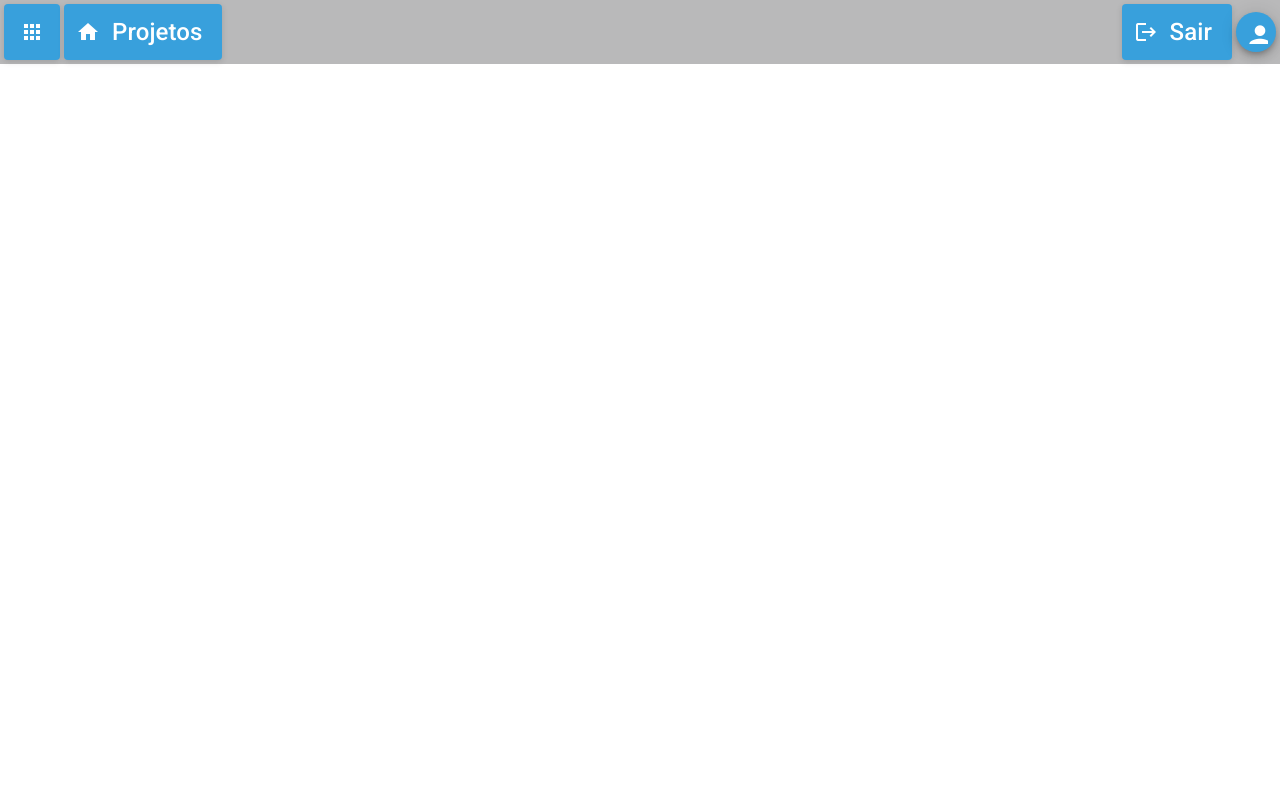
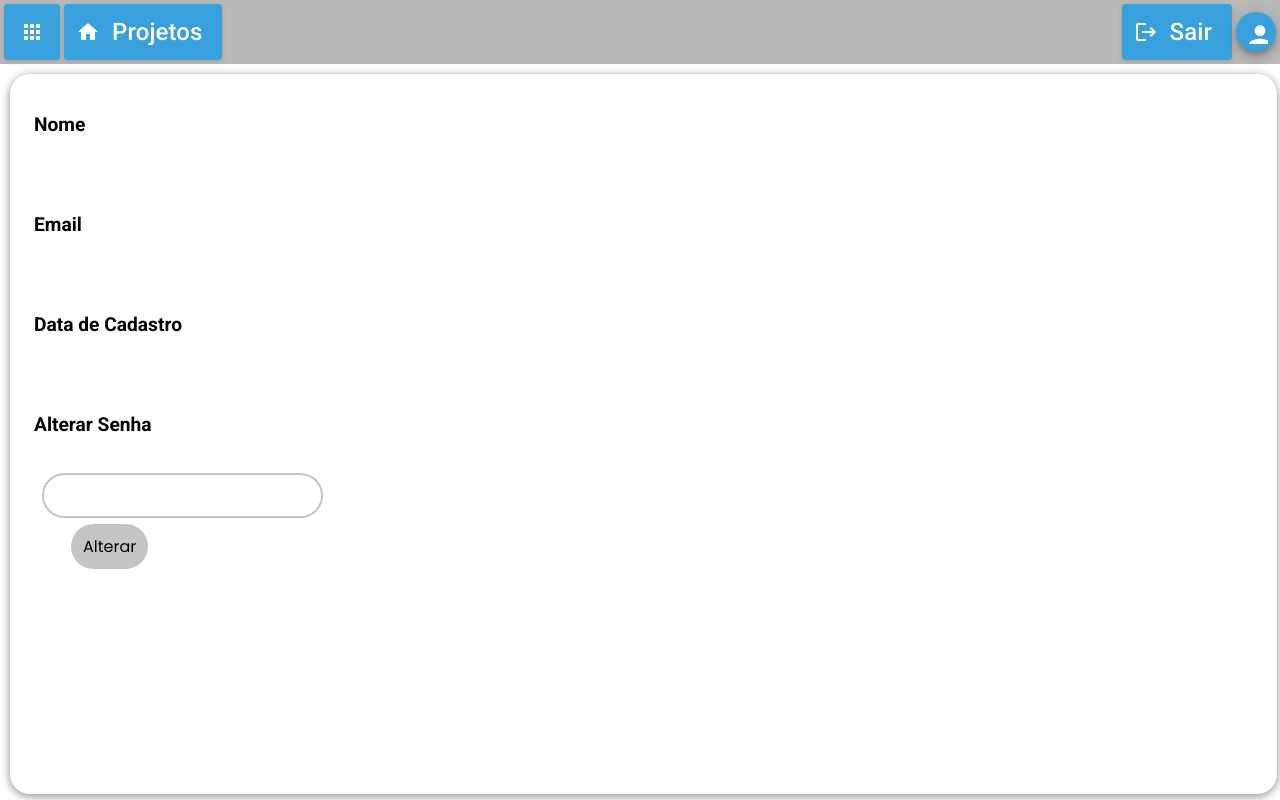
Before and after one commit to Farrush/Front-PI-Boards, an Angular app: page /perfil in a window 1280 px wide. Built offline with nearby package versions, Linux system fonts and the light colour scheme; no server answers.

Commit message:
Aba de perfil 99% alterada

```diff
--- a/src/app/pages/area-perfil/area-perfil.component.html
+++ b/src/app/pages/area-perfil/area-perfil.component.html
@@ -1,5 +1,17 @@
 <div class="page-perfil">
     <app-cabecalho></app-cabecalho>
-    <h1>{{usuario?.nome}}</h1>
-    <h1>{{usuario?.email}}</h1>
+    <div class="container">
+        <h2> Nome <h1 class="email">{{usuario?.nome}}</h1>
+        </h2>
+        <h2> Email <h1 class="email">{{usuario?.email}}</h1>
+        </h2>
+        <h2> Data de Cadastro
+            <h1 class="email">{{ usuario?.dataCadastro | date: 'dd-MM-yyyy HH:mm:ss': 'America/Sao_Paulo' }}</h1>
+        </h2>
+        <h2> Alterar Senha <section class="input-box">
+            <input [(ngModel)]="pass" id="pass" class="input-field" name="pass" ngModel autocomplete="off">
+            <input (click)="onSubmit()" type="submit" class="input-submit" value="Alterar">
+        </section>
+    </h2>
+    </div>
 </div>
--- a/src/app/pages/area-perfil/area-perfil.component.scss
+++ b/src/app/pages/area-perfil/area-perfil.component.scss
@@ -1,3 +1,88 @@
-.page-perfil{
+.page-perfil {
     height: 100%;
+    padding: 1 auto;
+
+    .container {
+        display: flex;
+        align-items: baseline;
+        flex-wrap: wrap;
+        flex-direction: column;
+        align-content: flex-start;
+        border: 4px solid transparent;
+        border-radius: 20px;
+        box-shadow: 0 2px 10px #0007;
+        width: 99vw;
+        height: 90vh;
+        margin: 10px;
+        padding: 15px;
+
+        h2{
+            font-family: 'roboto', sans-serif;
+            font-weight: 600;
+            margin: 1px auto;
+            padding: 5px;
+            font-size: 1.5vw;
+
+            section{
+                font-family: "roboto", sans-serif;
+                font-weight: 300;
+                font-size: 1.3vw;
+                width: 22vw;
+                word-wrap: break-word;
+                padding: 0.5rem;
+                margin: 10px;
+
+                .input-field {
+                    height: 45px;
+                    font-size: 16px;
+                    background: transparent;
+                    color: #000000;
+                    padding-inline: 20px 50px;
+                    border: 2px solid  #c6c3c3;
+                    border-radius: 30px;
+                    outline: transparent;
+                    margin: -10px;
+                }
+
+                .input-field:focus{
+                    transition: 510ms;
+                    border: 2px solid  #3493d4;
+                }
+
+
+                .input-submit {
+                    font-family: "poppins", sans-serif;
+                    position: relative;
+                    width: 6vw;
+                    height: 45px;
+                    background: #c6c3c3;
+                    font-size: 16px;
+                    font-weight: 400;
+                    margin-left: 1.5vw;
+                    border: none;
+                    border-radius: 30px;
+                    cursor: pointer;
+                    transition: 0.3s;
+                }
+
+                .input-submit:hover{
+                    transition: 550ms;
+                    background: #3493d4;
+                    color: #fff;
+                }
+            }
+        }
+
+        .email {
+            font-family: 'roboto', sans-serif;
+            font-weight: 300;
+            font-size: 1.3vw;
+            width: 22vw;
+            word-wrap: break-word;
+            padding: .5rem;
+            margin: 10px;
+        }
+    }
+
+
 }
--- a/src/app/pages/area-perfil/area-perfil.component.ts
+++ b/src/app/pages/area-perfil/area-perfil.component.ts
@@ -1,23 +1,47 @@
 import { Component, OnInit } from '@angular/core';
 import { UsuarioService } from '../../services/usuario.service';
 import { Usuario } from '../../entities/Usuario';
-
+import { Router } from '@angular/router';
 @Component({
   selector: 'app-area-perfil',
   templateUrl: './area-perfil.component.html',
   styleUrl: './area-perfil.component.scss'
 })
-export class AreaPerfilComponent implements OnInit{
+export class AreaPerfilComponent implements OnInit {
+  pass: string = '';
   ID = localStorage.getItem('iduser')
   usuario: Usuario | null = null
-  constructor(private userService: UsuarioService){
+  constructor(private userService: UsuarioService, private router: Router) {
 
   }
   ngOnInit(): void {
     this.buscarUsuario()
   }
-  buscarUsuario(): void{
+  buscarUsuario(): void {
     this.userService.findById(this.ID)
-    .subscribe((res) => this.usuario = res)
+      .subscribe((res) => this.usuario = res)
+  }
+
+  isFormValid(): boolean {
+    return (this.pass != '')
+  }
+  onSubmit(): void {
+    if (this.isFormValid()) {
+      this.userService.atualizarSenha({
+        senha: this.pass,
+        email: ''
+      }).subscribe(
+        (res) => {
+          alert("Senha alterada com sucesso!");
+          this.router.navigate(['/login']);
+        },
+        (err) => {
+          console.error('Erro ao alterar a senha:', err);
+          alert('Erro ao alterar a senha.');
+        }
+      );
+  } else {
+    alert('Por favor, insira uma nova senha!');
   }
 }
+}
--- a/src/app/pages/cadastro/cadastro.component.html
+++ b/src/app/pages/cadastro/cadastro.component.html
@@ -1,5 +1,3 @@
-
-
 <section class="wrapper">
         <main class="login-box">
             <header class="login-header">
--- a/src/app/services/usuario.service.ts
+++ b/src/app/services/usuario.service.ts
@@ -40,4 +40,8 @@ export class UsuarioService {
     const url = `${this.url}/${id}`
     return this.http.delete<void>(url);
   }
+  atualizarSenha(usuario:Usuario): Observable<Usuario>{
+    const url=`${this.url}/${usuario.id}/senha`
+    return this.http.put<Usuario>(url,usuario.senha)
+  }
 }
```
